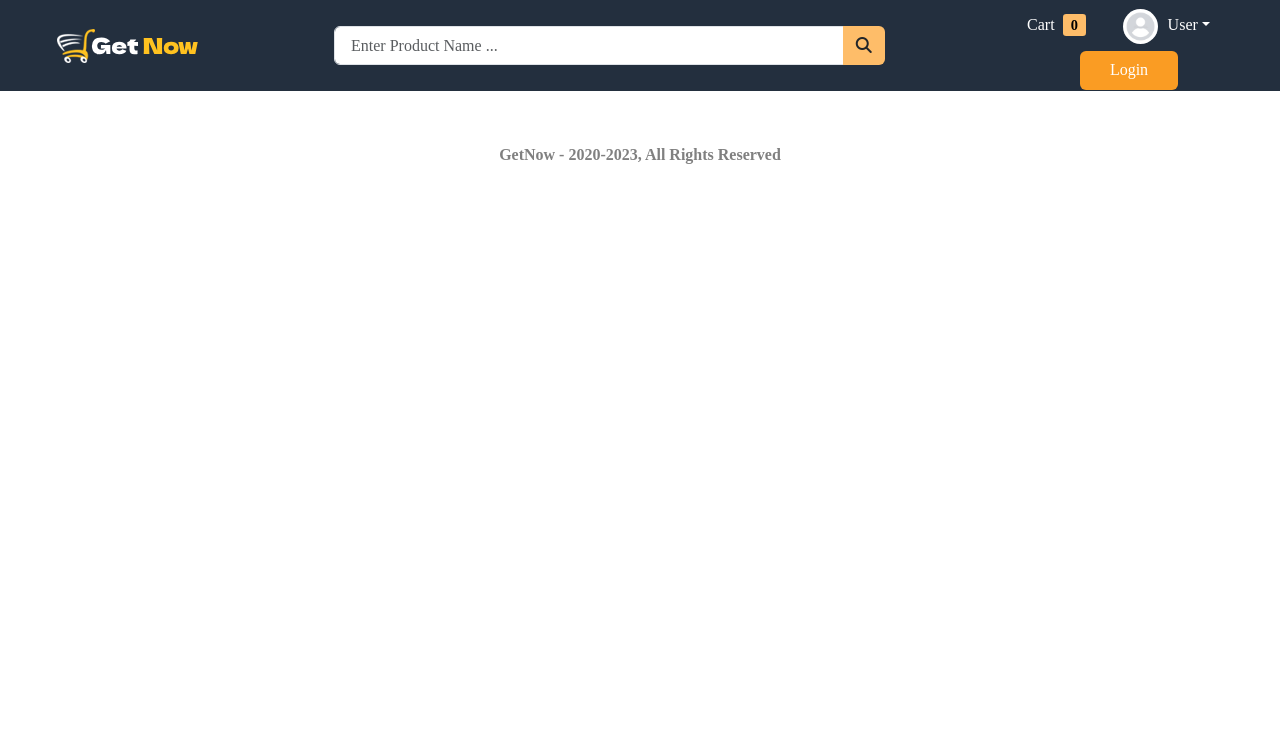
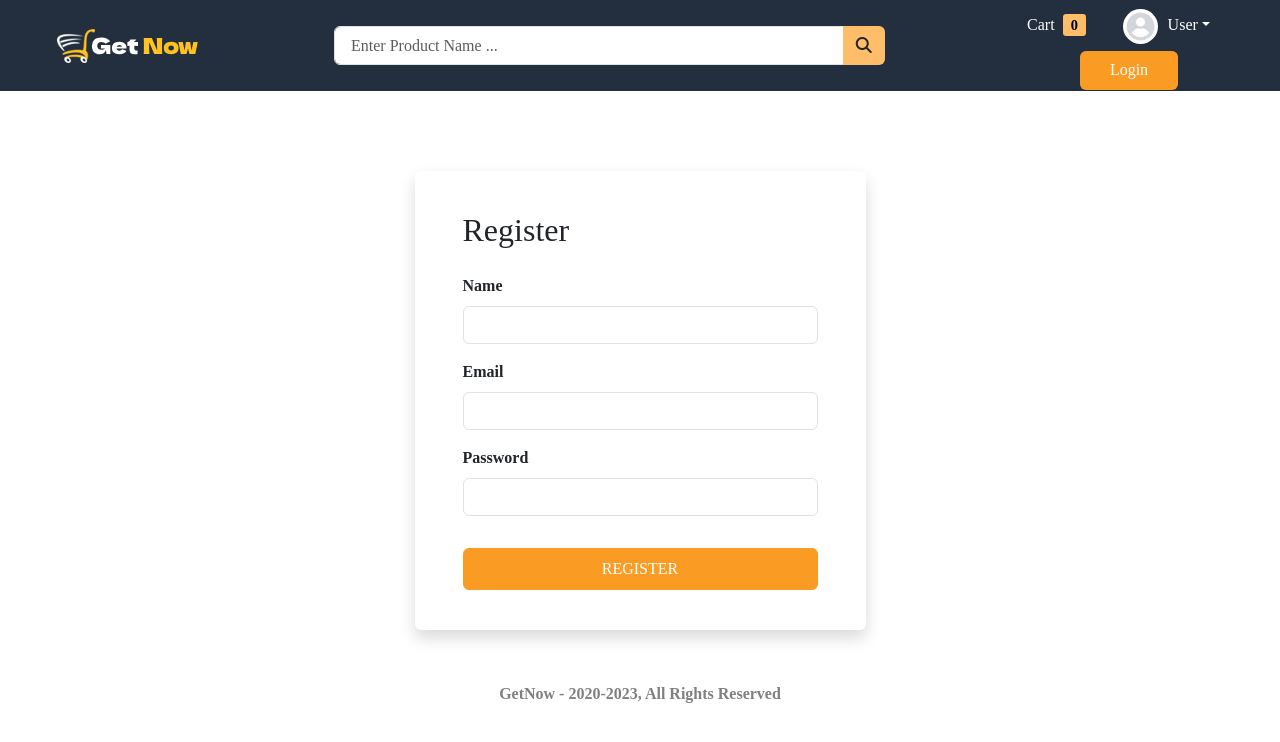
Before and after one commit to DreathT/GetNow-E-Commarce-App, a React (Create React App) app in the folder frontend/: page /register in a window 1280 px wide. Shown: the top 742 px of the page. Built offline with nearby package versions, Linux system fonts and the light colour scheme.

Commit message:
login and register template created and connected to backend

```diff
--- a/frontend/src/App.js
+++ b/frontend/src/App.js
@@ -5,6 +5,8 @@
 import "./App.css";
 import { Toaster } from "react-hot-toast";
 import ProductDetails from "./components/product/ProductDetails";
+import Login from "./components/auth/Login";
+import Register from "./components/auth/Register";
 
 function App() {
   return (
@@ -17,6 +19,8 @@
           <Routes>
             <Route path="/" element={<Home />} />
             <Route path="/product/:id" element={<ProductDetails />} />
+            <Route path="/login" element={<Login />} />
+            <Route path="/register" element={<Register />} />
           </Routes>
         </div>
 
--- a/frontend/src/components/auth/Login.jsx
+++ b/frontend/src/components/auth/Login.jsx
@@ -1,41 +1,71 @@
-import React from 'react'
+import React, { useEffect, useState } from 'react'
+import { useLoginMutation } from '../../redux/api/authApi';
+import toast from 'react-hot-toast';
 
 const Login = () => {
+
+  const [email, setEmail] = useState("");
+  const [password, setPassword] = useState("");
+
+  const [login, { isLoading, error, data}] = useLoginMutation();
+
+  console.log(data);
+
+
+  useEffect(() => {
+    if(error) {
+      toast.error(error?.data?.message);
+    }
+  }, [error]);
+
+  const submitHandler = (e) => {
+    e.preventDefault();
+
+    const loginData = {
+      email,
+      password
+    };
+
+    login(loginData);
+
+  }
+
   return (
     <div className="row wrapper">
       <div className="col-10 col-lg-5">
         <form
           className="shadow rounded bg-body"
-          action="your_submit_url_here"
-          method="post"
+          onSubmit={submitHandler}
         >
           <h2 className="mb-4">Login</h2>
           <div className="mb-3">
-            <label for="email_field" className="form-label">Email</label>
+            <label htmlFor="email_field" className="form-label">Email</label>
             <input
               type="email"
               id="email_field"
               className="form-control"
               name="email"
-              value=""
+              value={email}
+              onChange={(e) => setEmail(e.target.value)}
             />
           </div>
 
           <div className="mb-3">
-            <label for="password_field" className="form-label">Password</label>
+            <label htmlFor="password_field" className="form-label">Password</label>
             <input
               type="password"
               id="password_field"
               className="form-control"
               name="password"
-              value=""
+              value={password}
+              onChange={(e) => setPassword(e.target.value)}
             />
           </div>
 
           <a href="/password/forgot" className="float-end mb-4">Forgot Password?</a>
 
-          <button id="login_button" type="submit" className="btn w-100 py-2">
-            LOGIN
+          <button id="login_button" type="submit" className="btn w-100 py-2" disabled={isLoading}>
+            {isLoading ? "Authenticating..." : "LOGIN"}
           </button>
 
           <div className="my-3">
--- /dev/null
+++ b/frontend/src/components/auth/Register.jsx
@@ -0,0 +1,88 @@
+import React, { useEffect, useState } from 'react'
+import { useRegisterMutation } from '../../redux/api/authApi'
+import toast from 'react-hot-toast';
+
+const Register = () => {
+
+    const [user, setUser] = useState({name:"", email: "", password:""})
+
+    const {name, email, password} = user;
+
+    const [register, { isLoading, error, data}] = useRegisterMutation();
+
+    useEffect(() => {
+        if(error) {
+            toast.error(error?.data?.message);
+        }
+    }, [error]);
+
+    const submitHandler = (e) => {
+        e.preventDefault();
+
+        const signUpData = {
+            name,
+            email,
+            password
+        };
+
+        register(signUpData)
+    }
+
+    const onChange = (e) => {
+        setUser({...user, [e.target.name]: e.target.value})
+    }
+
+  return (
+    <div className="row wrapper">
+      <div className="col-10 col-lg-5">
+        <form
+          className="shadow rounded bg-body"
+          onSubmit={submitHandler}
+        >
+          <h2 className="mb-4">Register</h2>
+
+          <div className="mb-3">
+            <label htmlFor="name_field" className="form-label">Name</label>
+            <input
+              type="text"
+              id="name_field"
+              className="form-control"
+              name="name"
+              value={name}
+              onChange={onChange}
+            />
+          </div>
+
+          <div className="mb-3">
+            <label htmlFor="email_field" className="form-label">Email</label>
+            <input
+              type="email"
+              id="email_field"
+              className="form-control"
+              value={email}
+              onChange={onChange}
+            />
+          </div>
+
+          <div className="mb-3">
+            <label htmlFor="password_field" className="form-label">Password</label>
+            <input
+              type="password"
+              id="password_field"
+              className="form-control"
+              name="password"
+              value={password}
+              onChange={onChange}
+            />
+          </div>
+
+          <button id="register_button" type="submit" className="btn w-100 py-2" disabled={isLoading}>
+            {isLoading ? "Creating..." : "REGISTER"}
+          </button>
+        </form>
+      </div>
+    </div>
+  )
+}
+
+export default Register
--- /dev/null
+++ b/frontend/src/redux/api/authApi.js
@@ -0,0 +1,28 @@
+import { createApi, fetchBaseQuery } from "@reduxjs/toolkit/query/react";
+
+export const authApi = createApi({
+    reducerPath: "authApi",
+    baseQuery: fetchBaseQuery({ baseUrl: "/api/v1" }),
+    endpoints: (builder) => ({
+        register: builder.mutation({
+            query(body) {
+                return {
+                    url: "/register",
+                    method: "POST",
+                    body,
+                };
+            },
+        }),
+        login: builder.mutation({
+            query(body) {
+                return {
+                    url: "/login",
+                    method: "POST",
+                    body,
+                };
+            },
+        }),
+    }),
+});
+
+export const { useLoginMutation, useRegisterMutation } = authApi;
--- a/frontend/src/redux/store.js
+++ b/frontend/src/redux/store.js
@@ -1,10 +1,12 @@
 import { configureStore } from "@reduxjs/toolkit"
 import { productApi } from "./api/productsApi"
+import { authApi } from "./api/authApi"
 
 export const store = configureStore({
     reducer: {
         [productApi.reducerPath]: productApi.reducer,
+        [authApi.reducerPath]: authApi.reducer
     },
     middleware: (getDefaultMiddleware) =>
-        getDefaultMiddleware().concat([productApi.middleware]),
+        getDefaultMiddleware().concat([productApi.middleware, authApi.middleware]),
 })
```
